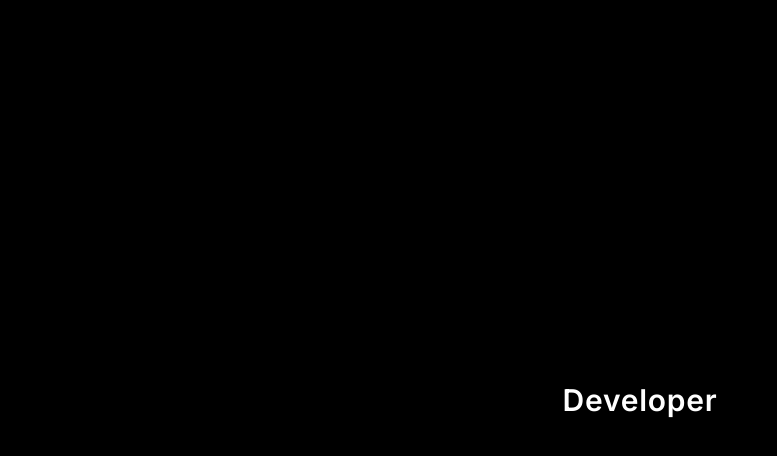
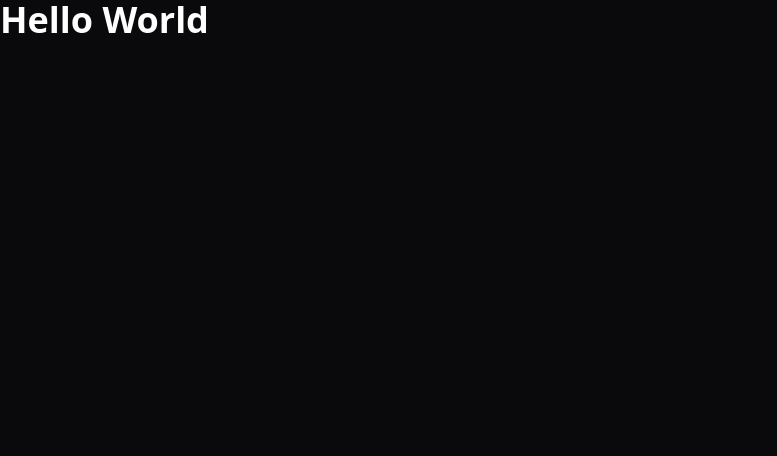
Before and after one commit to gerardopar/my-portfolio, a React (Vite) app: page / in a window 1280 px wide. Shown: the top 456 px of the page, without its empty margins (0-777 px from the left). Built offline with nearby package versions, Linux system fonts and the light colour scheme.

Commit message:
add layout

```diff
--- a/src/App.tsx
+++ b/src/App.tsx
@@ -1,12 +1,13 @@
+import React from "react";
+
+import { Layout } from "./components/layout/Layout";
+import { Hero } from "./components/hero/Hero";
+
 export const App: React.FC = () => {
   return (
-    <div className="h-[100vh] w-[100vw] bg-black">
-      <div className="w-full h-full flex items-center justify-center">
-        <h1 className="text-3xl text-white font-inter font-[600] tracking-wide">
-          Developer
-        </h1>
-      </div>
-    </div>
+    <Layout>
+      <Hero />
+    </Layout>
   );
 };
 
--- /dev/null
+++ b/src/components/hero/Hero.tsx
@@ -0,0 +1,9 @@
+import React from "react";
+
+export const Hero: React.FC = () => {
+  return (
+    <div>
+      <h1 className="text-4xl font-bold text-white">Hello World</h1>
+    </div>
+  );
+};
--- /dev/null
+++ b/src/components/layout/Layout.tsx
@@ -0,0 +1,7 @@
+import { type PropsWithChildren } from "react";
+
+export const Layout: React.FC<PropsWithChildren> = ({ children }) => {
+  return <div className="h-[100vh] w-[100vw] bg-primary-black">{children}</div>;
+};
+
+export default Layout;
--- a/src/index.css
+++ b/src/index.css
@@ -6,6 +6,8 @@
   --font-jetbrains: "JetBrains Mono", monospace;
   --font-inter: "Inter", sans-serif;
 
+  --color-primary-black: #0a090c;
+
   --breakpoint-mobile-768: 768px;
   --breakpoint-mobile-640: 640px;
   --breakpoint-mobile-425: 425px;
```
